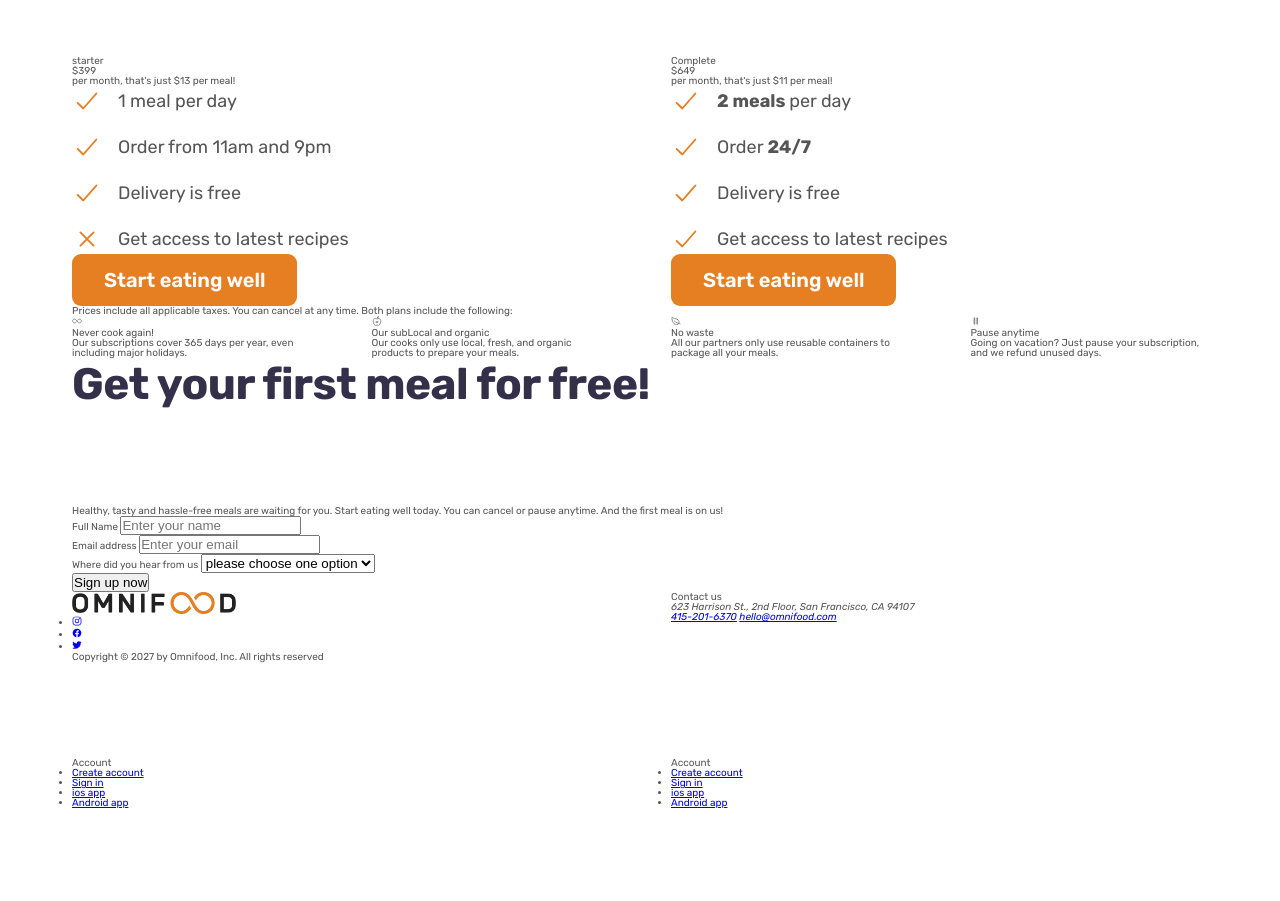
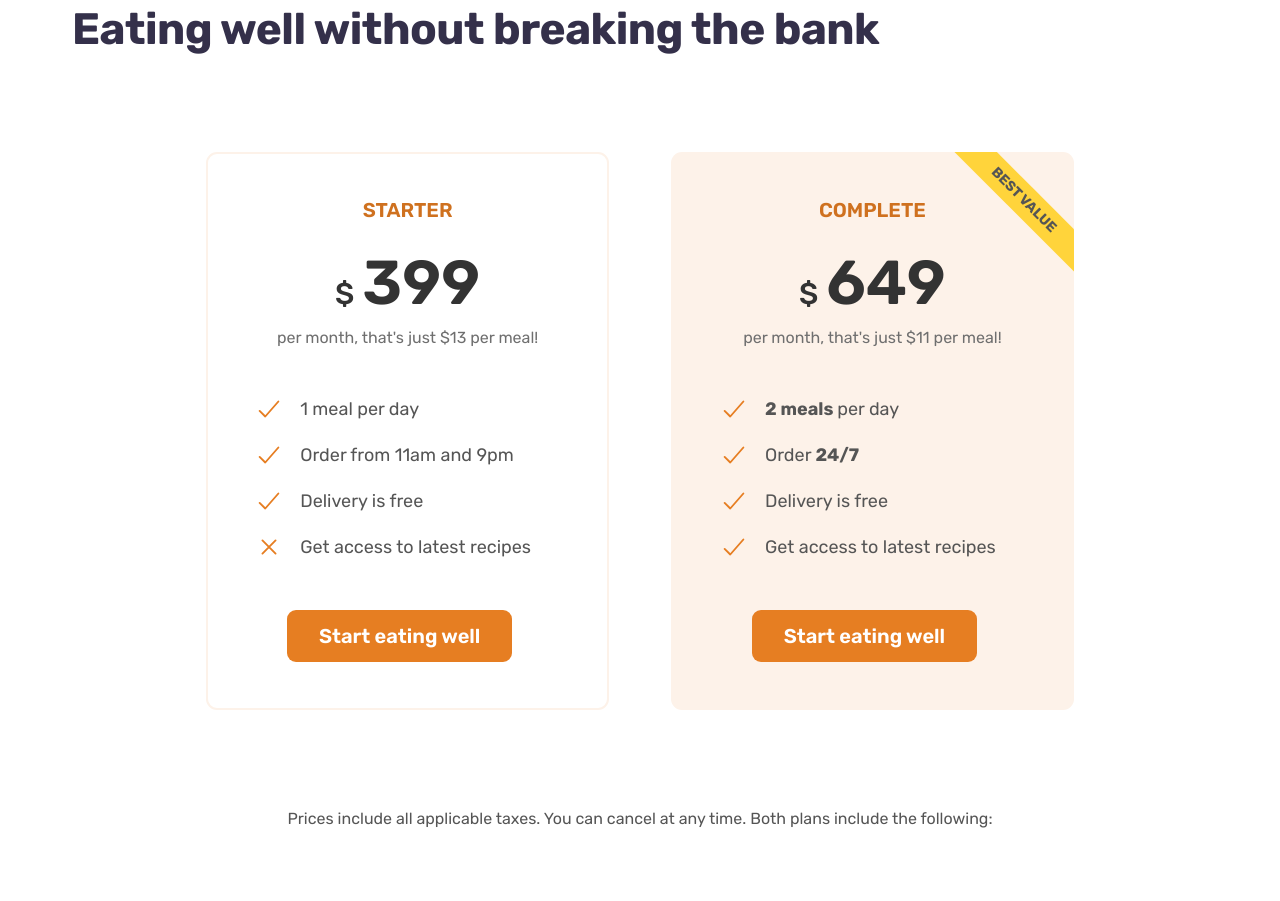
Before and after one commit to sirisetty-ashok/omnifood, a plain HTML site: page index.html in a window 1280 px wide. Shown: the part 4638-5539 px from the top of the page. Drawn offline with nearby package versions, Linux system fonts and the light colour scheme.

Commit message:
meals,pricing and footer section css

```diff
--- a/style.css
+++ b/style.css
@@ -35,26 +35,31 @@ GREY COLOR:
 
 */
 
-html{
+html {
   /* font-size: 10px;
     10px / 16px = 0.625= 62.5%
     percentage of users browser font-size font-feature-settings */
   font-size: 62.5%;
 }
 
-*{
+* {
   padding: 0;
   margin: 0;
   box-sizing: border-box;
 }
-body{
+body {
   font-family: "Rubik", sans-serif;
-    line-height: 1  ;
+  line-height: 1;
   font-weight: 400;
   color: #555;
 }
 
-.header{
+*:focus{
+    outline: none;
+    box-shadow: 0 0 0 0.8rem rgba(230, 125, 34, 0.5);
+}
+
+.header {
   display: flex;
   justify-content: space-between;
   height: 9.6rem;
@@ -63,42 +68,36 @@ background-color: #fdf2e9;
   padding: 0 4.8rem;
 }
 
-.logo{
+.logo {
   height: 2.2rem;
 }
-.main-nav{
-
+.main-nav {
 }
-.main-nav-list{
+.main-nav-list {
   display: flex;
   gap: 3.2rem;
   list-style: none;
   text-decoration: none;
   align-items: center;
-
 }
 .main-nav-link:link,
-.main-nav-link:visited
-{
+.main-nav-link:visited {
   text-decoration: none;
   color: #333;
-   font-size: 1.8rem ;
+  font-size: 1.8rem;
   font-weight: 500;
   transition: all 0.3ms;
   display: inline-block;
-
 }
 
 .main-nav-link:hover,
-.main-nav-link:active
-{
+.main-nav-link:active {
   display: inline-block;
   color: #cf711f;
 }
 
 .main-nav-link.nav-cta:link,
-.main-nav-link.nav-cta:visited
-{
+.main-nav-link.nav-cta:visited {
   padding: 1.2rem 2.4rem;
   background-color: #e67e22;
   border-radius: 9px;
@@ -107,81 +106,78 @@ padding: 0 4.8rem;
 }
 
 .main-nav-link.nav-cta:hover,
-.main-nav-link.nav-cta:active
-{
+.main-nav-link.nav-cta:active {
   background-color: #cf711f;
 }
 
-.hero-section{
+.hero-section {
   background-color: #fdf2e9;
   padding: 4.8rem 0 9.6rem 0;
-
-
 }
 
-.hero{
+.hero {
   max-width: 130rem;
   margin: 0 auto;
   display: grid;
   grid-template-columns: 1fr 1fr;
   align-items: center;
-    gap:9.6rem ;
+  gap: 9.6rem;
   padding: 0 3.2rem;
 }
-.hero-text-box{
-
+.hero-text-box {
 }
-.heading-primary{
+.heading-primary {
   font-size: 5.2rem;
   font-weight: 700;
   line-height: 1.05;
   color: #333;
   margin-bottom: 3.2rem;
 }
-.heading-description{
+.heading-description {
   font-size: 2rem;
   line-height: 1.5;
   margin-bottom: 4.8rem;
-
 }
 
-.img-hero{
+.img-hero {
   width: 100%;
 }
 
+.btn,
 .btn:link,
-.btn:visited{
-
+.btn:visited {
   font-size: 2rem;
   padding: 1.6rem 3.2rem;
   display: inline-block;
   border-radius: 9px;
   font-weight: 600;
   text-decoration: none;
+
+  /* Chnages for btn button */
+  border: none;
+  cursor: pointer;
   /* put transition on the original state */
   transition: all 0.3s;
 }
-.btn-solid:link ,
-.btn-solid:visited{
-     background-color:#e67e22 ;
+.btn-solid:link,
+.btn-solid:visited {
+  background-color: #e67e22;
   color: #fff;
 }
-.btn-solid:hover ,
-.btn-solid:active{
-     background-color:#cf711f ;
+.btn-solid:hover,
+.btn-solid:active {
+  background-color: #cf711f;
   color: #fff;
-
 }
 
-
 .btn-outline:link,
-.btn:visited{
+.btn:visited {
   background-color: #fff;
   color: #555;
 }
 
 .btn-outline:hover,
-.btn:active{
+.btn:active {
   background-color: #fdf2e9;
   color: #555;
   /* border: 3px solid #fff; */
@@ -189,9 +185,9 @@ padding: 0 4.8rem;
   box-shadow: inset 0 0 0 3px #fff;
 }
 
-.link:link ,
-.link:visited{
-     color:#e67e22 ;
+.link:link,
+.link:visited {
+  color: #e67e22;
   text-decoration: none;
   border-bottom: 1px solid currentColor;
   padding-bottom: 2px;
@@ -199,41 +195,36 @@ padding: 0 4.8rem;
   transition: all 0.3s;
 }
 
-.link:hover ,
-.link:active{
-    color:#cf711f ;
+.link:hover,
+.link:active {
+  color: #cf711f;
   border-bottom: 1px solid transparent;
-
 }
-
 
 /* HELPER CLASS */
 
-
-.margin-right-sm{
+.margin-right-sm {
   margin-right: 1.6rem;
 }
 
-.margin-bottomt-md{
+.margin-bottomt-md {
   margin-bottom: 4.8rem !important;
 }
-.center-text{
+.center-text {
   text-align: center;
 }
-.delivered-meals{
+.delivered-meals {
   display: flex;
   align-items: center;
   gap: 1.6rem;
   margin-top: 8rem;
-
 }
 
-.delivered-imgs{
+.delivered-imgs {
   display: flex;
-
 }
 
-.delivered-imgs img{
+.delivered-imgs img {
   height: 4.8rem;
   width: 4.8rem;
   border-radius: 50%;
@@ -241,65 +232,73 @@ padding: 0 4.8rem;
   border: 3px solid #fdf2e9;
 }
 
-.delivered-imgs img:last-child{
+.delivered-imgs img:last-child {
   margin: 0rem;
 }
 
-
-.delivered-text{
+.delivered-text {
   font-size: 1.8rem;
   font-weight: 600;
 }
 
-.delivered-text span{
+.delivered-text span {
   color: #cf711f;
 }
 
 /* Section how it woorks  */
 
-.container{
+.container {
   max-width: 120rem;
   margin: 0 auto;
   padding: 0 3.2rem;
 }
 
-.section-how{
+.section-how {
   padding: 9.6rem 0;
 }
 
-.grid{
+.grid {
   display: grid;
-    grid-template-columns: repeat(2 , 1fr);
   row-gap: 9.6rem;
   column-gap: 6.2rem;
+  /* margin-bottom: 9.6rem; */
+}
+/* .grid:last-child{
+    margin-bottom: 0;
+} */
+.grid:not(:last-child) {
+  margin-bottom: 9.6rem;
 }
 
-.grid-2-columns{
-     grid-template-columns: repeat(2 , 1fr);
+.grid-2-columns {
+  grid-template-columns: repeat(2, 1fr);
 }
 
-.grid-3-columns{
+.grid-3-columns {
   grid-template-columns: repeat(3, 1fr);
 }
 
-.grid-4-columns{
+.grid-4-columns {
   grid-template-columns: repeat(4, 1fr);
 }
 
-.grid-center-v{
+.grid-5-columns {
+  grid-template-columns: repeat(5, 1fr);
+}
+.grid-center-v {
   align-items: center;
 }
 
-.section-how{
+.section-how {
   padding: 9.6rem;
 }
 
-.step-img{
+.step-img {
   width: 35%;
 }
 
 .heading-primary,
-.heading-secondary{
+.heading-secondary {
   color: #333;
   /* color: #45260a; */
   color: #34304a;
@@ -307,22 +306,22 @@ padding: 0 4.8rem;
   letter-spacing: -0.5px;
 }
 
-.heading-primary{
+.heading-primary {
   font-size: 5.2rem;
   line-height: 1.05;
   margin-bottom: 3.2rem;
 }
-.heading-secondary{
+.heading-secondary {
   font-size: 4.4rem;
   line-height: 1.2;
   margin-bottom: 9.6rem;
 }
-.heading-tertiary{
-    font-size: 3.0rem;
+.heading-tertiary {
+  font-size: 3rem;
   line-height: 1.2;
   margin-bottom: 3.2rem;
 }
-.subheading{
+.subheading {
   display: block;
   font-size: 1.6rem;
   font-weight: 500;
@@ -332,20 +331,18 @@ padding: 0 4.8rem;
   letter-spacing: 0.75px;
 }
 
-.step-number{
+.step-number {
   font-size: 8.6rem;
   font-weight: 600;
   color: #ddd;
   margin-bottom: 1.2rem;
-
 }
-.step-img-box{
+.step-img-box {
   display: flex;
   align-items: center;
   justify-content: center;
   position: relative;
   z-index: 10;
-
 }
 /* .step-text-box{
     display: flex;
@@ -355,16 +352,15 @@ padding: 0 4.8rem;
 
 } */
 
-
 .step-img-box::before,
-.step-img-box::after{
+.step-img-box::after {
   content: "";
   display: block;
 
   border-radius: 50%;
   position: absolute;
 }
-.step-img-box::before{
+.step-img-box::before {
   width: 60%;
   /* height: 60%; */
   padding-bottom: 60%;
@@ -372,7 +368,7 @@ padding: 0 4.8rem;
   z-index: -2;
 }
 
-.step-img-box::after{
+.step-img-box::after {
   width: 45%;
 
   /* height: 60%; */
@@ -381,18 +377,17 @@ padding: 0 4.8rem;
   z-index: -1;
 }
 
-.step-description{
+.step-description {
   font-size: 1.8rem;
   line-height: 1.8;
 }
 
-
 /* FEATURED IN SECTION */
 
-.section-featured{
+.section-featured {
   padding: 4.8rem 0;
 }
-.heading-featured-in{
+.heading-featured-in {
   font-size: 1.4rem;
   text-transform: uppercase;
   letter-spacing: 0.75px;
@@ -402,67 +397,64 @@ margin-bottom: 2.4rem;
   color: #888;
 }
 
-.featured-logo{
+.featured-logo {
   display: flex;
   justify-content: space-around;
   align-items: center;
 }
-.featured-logo img{
+.featured-logo img {
   height: 3.2rem;
   filter: brightness(0);
   opacity: 50%;
 }
 
 /* SECTION MEALS */
-.section-meals{
+.section-meals {
   padding: 9.6rem 0;
 }
-.meal{
+.meal {
   box-shadow: 0 2.4rem 4.8rem rgba(0, 0, 0, 0.075);
   border-radius: 11px;
   overflow: hidden;
   transition: all 0.3s;
-
 }
 
-.meal:hover{
+.meal:hover {
   transform: translateY(-2rem);
   box-shadow: 0 3.2rem 6.4rem rgba(0, 0, 0, 0.06);
 }
-.meal-title{
+.meal-title {
   font-size: 2.4rem;
   color: #333;
   font-weight: 600;
   margin-bottom: 3.2rem;
-
-
 }
 
-.meal-img{
+.meal-img {
   width: 100%;
 }
-.meal-content{
+.meal-content {
   padding: 3.2rem 4.8rem 4.8rem 4.8rem;
 }
-.meal-attributes{
+.meal-attributes {
   list-style: none;
   display: flex;
   flex-direction: column;
   gap: 2rem;
 }
-.meal-attribute{
+.meal-attribute {
   font-size: 1.8rem;
   display: flex;
   align-items: center;
   gap: 1.6rem;
 }
 
-.meal-icon{
+.meal-icon {
   width: 2.4rem;
   height: 2.4rem;
   color: #e67e22;
 }
-.meal-tag{
+.meal-tag {
   display: inline-block;
   padding: 0.4rem 0.8rem;
   font-size: 1.4rem;
@@ -472,49 +464,48 @@ color: #888;
   font-weight: 600;
 }
 
-.tag--vegitarian{
+.tag--vegitarian {
   background-color: #51cf66;
 }
-.tag--vegan{
+.tag--vegan {
   background-color: #94d82d;
 }
-.tag--palo{
+.tag--palo {
   background-color: #ffd43b;
 }
-.meal-tags{
+.meal-tags {
   margin-bottom: 1.2rem;
   display: flex;
   gap: 1.4rem;
 }
 
-.list{
+.list {
   list-style: none;
   display: flex;
   flex-direction: column;
   gap: 1.6rem;
 }
-.list-item{
+.list-item {
   font-size: 1.8rem;
   display: flex;
   align-items: center;
   gap: 1.6rem;
 }
 
-.list-icon{
+.list-icon {
   width: 3rem;
   height: 3rem;
   color: #e67e22;
 }
 
-
-.all-recipes{
+.all-recipes {
   text-align: center;
   font-size: 1.8rem;
 }
 
 /* <!-- TESTIMONIALS SECTION  */
 
-.section-testimonials{
+.section-testimonials {
   display: grid;
   grid-template-columns: 55fr 45fr;
   align-items: center;
@@ -522,45 +513,303 @@ color: #888;
   background-color: #fdf2e9;
 }
 
-.testimonial-container{
+.testimonial-container {
   padding: 9.6rem;
 }
-.testimonials{
+.testimonials {
   display: grid;
   grid-template-columns: 1fr 1fr;
   row-gap: 4.8rem;
   column-gap: 8rem;
 }
 
-.testimonial-img{
+.testimonial-img {
   width: 6.4rem;
   border-radius: 50%;
 }
 
-.testimonial-text{
+.testimonial-text {
   font-size: 1.8rem;
   line-height: 1.8;
   margin-bottom: 1.6rem;
 }
-.testimonial-name{
+.testimonial-name {
   font-size: 1.6rem;
   color: #6f6f6f;
 }
-.gallery{
+.gallery {
   display: grid;
   grid-template-columns: repeat(3, 1fr);
   gap: 1.6rem;
   padding: 1.6rem;
 }
-.gallery-item{
+.gallery-item {
   overflow: hidden;
 }
-.gallery-item img{
+.gallery-item img {
   display: block;
   width: 100%;
   transition: all 0.3s;
 }
 
-.gallery-item img:hover{
+.gallery-item img:hover {
   transform: scale(1.1);
 }
+/* SECTION PRICING */
+
+.section-pricing {
+  padding: 9.6rem 0;
+}
+.pricing-plan {
+  border-radius: 11px;
+  width: 75%;
+}
+.pricing-plan--starter {
+  justify-self: right;
+  border: 2px solid #fdf2e9;
+  padding: 4.6rem;
+}
+.pricing-plan--complete {
+  background-color: #fdf2e9;
+  padding: 4.8rem;
+  position: relative;
+  overflow: hidden;
+}
+
+.pricing-plan--complete::after {
+  content: "Best value";
+  position: absolute;
+  top: 6%;
+  right: -18%;
+  text-transform: uppercase;
+  font-size: 1.4rem;
+  font-weight: 700;
+  background-color: #ffd43b;
+  padding: 0.8rem 8rem;
+  transform: rotate(45deg);
+}
+
+.plan-header {
+  text-align: center;
+  margin-bottom: 4.8rem;
+}
+
+.plan-name {
+  color: #cf711f;
+  font-weight: 600;
+  font-size: 2rem;
+  text-transform: uppercase;
+  letter-spacing: 0.75;
+  margin-bottom: 3.2rem;
+}
+.plan-price {
+  font-size: 6.2rem;
+  font-weight: 600;
+  color: #333;
+  margin-bottom: 1.6rem;
+}
+.plan-text {
+  font-size: 1.6rem;
+  line-height: 1.6rem;
+  color: #6f6f6f;
+}
+.plan-price span {
+  font-size: 3rem;
+  font-weight: 500;
+  margin-right: 0.8rem;
+}
+.plan-sign-up {
+  text-align: center;
+  margin-top: 4.8rem;
+}
+
+.feature-title {
+  font-size: 2.4rem;
+  color: #333;
+  font-weight: 700;
+  margin-bottom: 1.6rem;
+}
+
+.feature-text {
+  font-size: 1.8rem;
+  line-height: 1.6;
+}
+
+.feature-icon {
+  color: #e67e22;
+  height: 3.2rem;
+  width: 3.2rem;
+  margin-bottom: 3.2rem;
+  background-color: #fdf2e9;
+  padding: 1.6rem;
+  border-radius: 50%;
+}
+
+.plan-details {
+  font-size: 1.6rem;
+  line-height: 1.6;
+  text-align: center;
+}
+
+/* SECTION CTA */
+
+.section-cta {
+  padding: 4.8rem 0 12.8rem;
+}
+.cta {
+  display: grid;
+  grid-template-columns: 2fr 1fr;
+  /* background-color: #e67e22; */
+  box-shadow: 0 2.4rem 4.8rem rgba(0, 0, 0, 0.015);
+  height: 50rem;
+  border-radius: 11px;
+  background-image: linear-gradient(to right bottom, #eb984e, #e67e22);
+  overflow: hidden;
+}
+
+.cta-text-box {
+  color: #45260a;
+  padding:4.8rem  6.4rem 6.4rem 6.4rem;
+}
+.cta .heading-secondary {
+  /* color: #45260a; */
+  margin-bottom: 3.2rem;
+  color: inherit;
+}
+
+.cta-text{
+    font-size: 1.8rem;
+    line-height: 1.8;
+    margin-bottom: 4.8rem;
+
+}
+.cta-img-box {
+  background-image:
+    linear-gradient(
+      to right bottom,
+      rgba(235, 151, 78, 0.35),
+      rgba(230, 125, 34, 0.35)
+    ),
+    url(./content/img/eating.jpg);
+  background-size: cover;
+  background-position: center;
+}
+
+.cta-form{
+display: grid;
+grid-template-columns: 1fr 1fr;
+column-gap: 2.4rem;
+row-gap: 2.4rem;
+}
+
+.cta-form label{
+    display: block;
+    font-size: 1.6rem;
+    font-weight: 500;
+    margin-bottom: 1.2rem;
+
+}
+.cta-form input,
+.cta-form select{
+    width: 100%;
+    padding: 1.2rem;
+    font-size: 1.8rem;
+    font-family: inherit;
+    border: none;
+    background-color: #fdf2e9;
+    border-radius: 9px;
+box-shadow: 0 1px 2px rgba(0, 0, 0, 0.01);
+
+}
+
+.cta-form input::placeholder{
+    color: #aaa;
+}
+
+.cta-form select{
+
+}
+.cta-form button{
+
+}
+.btn-form{
+    background-color: #45260a;
+    color: #fdf2e9;
+    align-self: end;
+    padding: 1.2rem ;
+
+}
+
+.btn-form:hover{
+    background-color: #fff;
+    color: #333;
+
+}
+.cta:focus{
+    outline: none;
+    box-shadow: 0 0 0 0.8rem rgba(253, 242, 234, 0.5);
+}
+
+.footer{
+    padding: 9.6rem 0 ;
+    border-top: 1px solid #eeeeee;
+}
+.footer-heading{
+    font-size: 1.8rem;
+    font-weight: 500;
+    margin-bottom: 3.2rem;
+}
+.footer-nav{
+    list-style: none;
+    display: flex;
+    flex-direction: column;
+    gap: 2.4rem;
+}
+
+.footer-link:link,
+.footer-link:visited{
+text-decoration: none;
+font-size: 1.6rem;
+color: #767676;
+transition: all 0.3s;
+
+}
+
+.footer-link:hover,
+.footer-link:active{
+color: #555;
+
+}
+.footer-logo{
+    display: block;
+    margin-bottom: 3.2rem;
+}
+
+.social-icon{
+    height: 2.4rem;
+    width: 2.4rem;
+}
+
+.social-links{
+  list-style: none;
+  display: flex;
+  gap: 2.4rem;
+}
+
+.copyright{
+    font-size: 1.4rem;
+    color: #767676;
+    margin-top: auto;
+    line-height: 1.6;
+}
+.logo-col{
+    display: flex;
+    flex-direction: column;
+
+}
+
+.contacts{
+    font-size: normal;
+    font-size: 1.6rem;
+    line-height: 1.6;
+}
```
Lines whose indentation alone changed are shown as unchanged.
